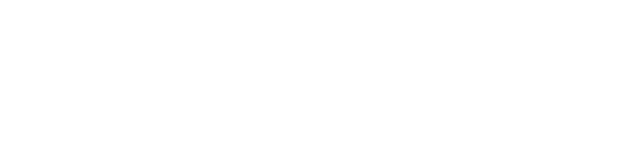
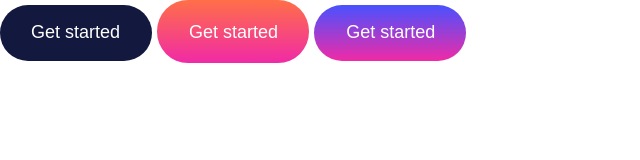
Before and after one commit to Xurshidbek4433/Skilled-landing-pages, a plain HTML site: page index.html in a window 1280 px wide. Shown: the whole page, without its empty margins (0-640 px from the left). Drawn offline with Linux system fonts and the light colour scheme.

Commit message:
color and fonts are taken

```diff
--- a/index.html
+++ b/index.html
@@ -3,12 +3,16 @@
 <head>
     <meta charset="UTF-8">
     <meta name="viewport" content="width=device-width, initial-scale=1.0">
-    <title>Project Name</title>
+    <title>Skilled-pages</title>
     <link rel="stylesheet" href="./css/style.css">
 </head>
 <body>
     <!-- HEADER START -->
-    <header class="header"></header>
+    <header class="header">
+        <a class="hero-btn"> Get started</a>
+        <a class="main-btn"> Get started</a>
+        <a class="footer-btn"> Get started</a>
+    </header>
     <!-- HEADER END -->
 
     <!-- MAIN START-->
--- a/scss/abstracts/_variables.scss
+++ b/scss/abstracts/_variables.scss
@@ -0,0 +1,10 @@
+$blue-color :#666CA3;
+$dark-grenn-colo: #13183F;
+$silver-color:#83869A;
+$pink-color:#F74780;
+$light-pink-color:#FFA7C3;
+$white-color:#FFFFFF;
+$red-linegradet-color:linear-gradient(180deg, #ff6f48 0.04%, #f02aa6 100%);
+$green-linegradet-color:linear-gradient(180deg, #4851ff 0%, #f02aa6 99.92%);
+
+$body-ff: " Plus Jakarta Sans", sans-serif;
--- a/scss/base/_typography.scss
+++ b/scss/base/_typography.scss
@@ -0,0 +1,66 @@
+/* plus-jakarta-sans-regular - latin */
+@font-face {
+  font-display: swap; /* Check https://developer.mozilla.org/en-US/docs/Web/CSS/@font-face/font-display for other options. */
+  font-family: "Plus Jakarta Sans";
+  font-style: normal;
+  font-weight: 400;
+  src: url("../fonts/plus-jakarta-sans-v8-latin-regular.woff2") format("woff2"); /* Chrome 36+, Opera 23+, Firefox 39+, Safari 12+, iOS 10+ */
+}
+/* plus-jakarta-sans-500 - latin */
+@font-face {
+  font-display: swap; /* Check https://developer.mozilla.org/en-US/docs/Web/CSS/@font-face/font-display for other options. */
+  font-family: "Plus Jakarta Sans";
+  font-style: normal;
+  font-weight: 500;
+  src: url("../fonts/plus-jakarta-sans-v8-latin-500.woff2") format("woff2"); /* Chrome 36+, Opera 23+, Firefox 39+, Safari 12+, iOS 10+ */
+}
+/* plus-jakarta-sans-700 - latin */
+@font-face {
+  font-display: swap; /* Check https://developer.mozilla.org/en-US/docs/Web/CSS/@font-face/font-display for other options. */
+  font-family: "Plus Jakarta Sans";
+  font-style: normal;
+  font-weight: 700;
+  src: url("../fonts/plus-jakarta-sans-v8-latin-700.woff2") format("woff2"); /* Chrome 36+, Opera 23+, Firefox 39+, Safari 12+, iOS 10+ */
+}
+/* plus-jakarta-sans-800 - latin */
+@font-face {
+  font-display: swap; /* Check https://developer.mozilla.org/en-US/docs/Web/CSS/@font-face/font-display for other options. */
+  font-family: "Plus Jakarta Sans";
+  font-style: normal;
+  font-weight: 800;
+  src: url("../fonts/plus-jakarta-sans-v8-latin-800.woff2") format("woff2"); /* Chrome 36+, Opera 23+, Firefox 39+, Safari 12+, iOS 10+ */
+}
+
+body {
+  font-size: 18px;
+  line-height: 1.55;
+  font-weight: 500;
+  color: $silver-color;
+  font-family: $body-ff;
+}
+
+h1,
+h2,
+h3,
+h4,
+h5,
+h6 {
+  font-weight: 800;
+  color: $dark-grenn-colo;
+  line-height: 1.25;
+}
+
+h1 {
+  font-size: 5.6rem;
+}
+
+h2 {
+  font-size: 4rem;
+}
+
+h3 {
+  font-size: 3.2rem;
+}
+h4 {
+  font-size: 2.4rem;
+}
--- a/scss/components/_buttons.scss
+++ b/scss/components/_buttons.scss
@@ -0,0 +1,34 @@
+.hero-btn {
+  padding: 1.4rem 3.2rem 1.4rem 3.1rem;
+  background-color: $dark-grenn-colo;
+  border-radius: 2.8rem;
+  color: $white-color;
+}
+
+.hero-btn:hover {
+  background-color: $silver-color;
+}
+
+.main-btn {
+  padding: 1.9rem 3.1rem 1.6rem 3.2rem;
+  background-image: $red-linegradet-color;
+  border-radius: 3.1rem;
+  color: $white-color;
+}
+
+.main-btn:hover {
+  background-image: $red-linegradet-color;
+  opacity: 0.5;
+}
+
+.footer-btn {
+  padding: 1.4rem 3.1rem 1.4rem 3.2rem;
+  background-image: $green-linegradet-color;
+  border-radius: 2.8rem;
+  color: $white-color;
+}
+
+.footer-btn:hover {
+  background-image: $green-linegradet-color;
+  opacity: 0.5;
+}
```
Also changed, not shown: scss/base/_resets.scss (+12 -8 lines), css/style.css, fonts/plus-jakarta-sans-v8-latin-500.woff2 (added), fonts/plus-jakarta-sans-v8-latin-700.woff2 (added), fonts/plus-jakarta-sans-v8-latin-800.woff2 (added), fonts/plus-jakarta-sans-v8-latin-regular.woff2 (added), 3 other files.
